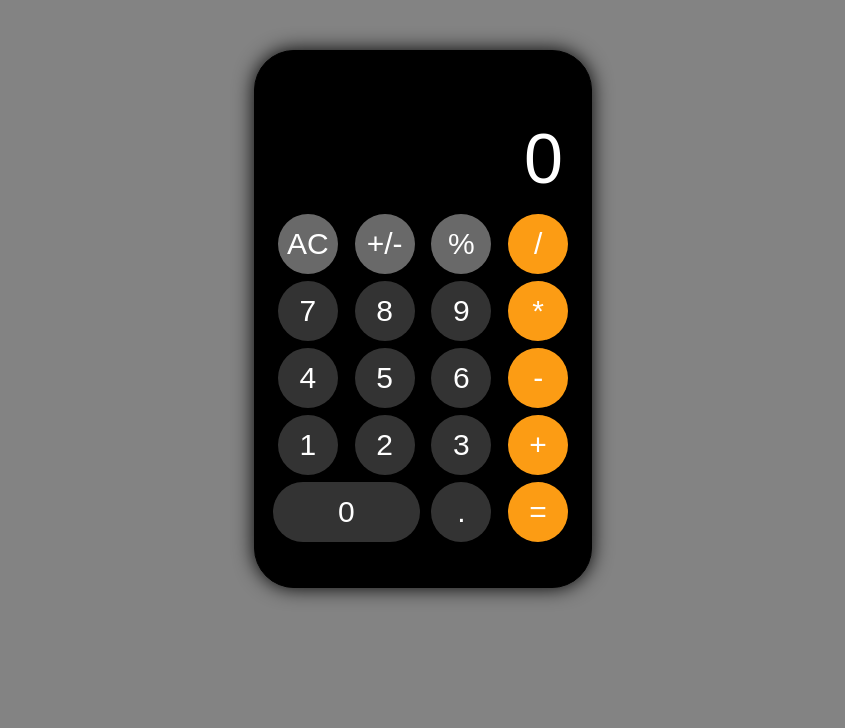
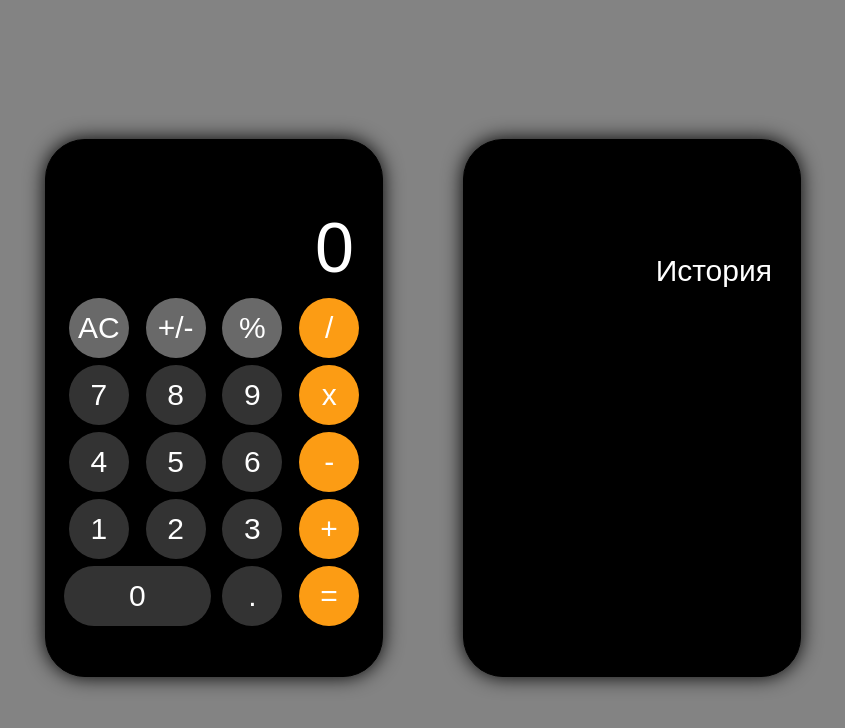
Before and after one commit to Noozlik/Calculator, a plain HTML site: page index.html in a window 1280 px wide. Shown: the whole page, without its empty margins (217-1062 px from the left). Drawn offline with Linux system fonts and the light colour scheme.

Commit message:
corrections3

```diff
--- a/index.html
+++ b/index.html
@@ -6,9 +6,10 @@
     <link rel="stylesheet" href="style.css">
 </head>
 <body>
-<div class="calculator">
-    <div class="sum">0</div>
-    <div class="buttons">
+<div class="calculator-wrapper">
+    <div class="calculator">
+        <div class="sum">0</div>
+        <div class="buttons">
         <div class="btn ac bg-grey">AC</div>
         <div class="btn plus_minus bg-grey">+/-</div>
         <div class="btn percent bg-grey">%</div>
@@ -17,7 +18,7 @@
         <div class="btn seven">7</div>
         <div class="btn eigth">8</div>
         <div class="btn nine">9</div>
-        <div class="btn multiplication bg-orange">*</div>
+        <div class="btn multiplication bg-orange">x</div>
 
         <div class="btn four">4</div>
         <div class="btn five">5</div>
@@ -32,6 +33,10 @@
         <div class="btn zero">0</div>
         <div class="btn comma">.</div>
         <div class="btn equals bg-orange">=</div>
+        </div>
+    </div>
+    <div class="additional-window">
+        <div class="calc-history">История</div>
     </div>
 </div>
 <script src="script.js"></script>
--- a/script.js
+++ b/script.js
@@ -33,18 +33,18 @@ function division (a, b) {
     }
 }
 
-function plusMinus(a) {
-    return -1 * a;
-}
+// function plusMinus(a) {
+//     return -1 * a;
+// }
 
-function percent (a, b) {
-    return (a * b) / 100;
-}
+// function percent (a, b) {
+//     return (a * b) / 100;
+// }
 
 function equals() {
     let expression = display.innerText;
     let result = null;
-    let sign = ['+','-','*','/','%'];
+    let sign = ['+','-','x','/','%'];
     for (let i = 0; i < sign.length; i++) {
         let signIndex = expression.indexOf(sign[i]);
         if (signIndex !== -1) {
@@ -57,7 +57,7 @@ function equals() {
                 case "-":
                     result = minus(num1, num2);
                     break;
-                case "*":
+                case "x":
                     result = multi(num1, num2);
                     break;
                 case "/":
@@ -109,7 +109,7 @@ but.forEach((item)=> {
         switch (event.target.innerText) {
             case "+":
             case "-":
-            case "*":
+            case "x":
             case "/":
             case "%":
                 if (stack.pop() !== "+" && stack.pop() !== "-" && stack.pop() !== "*" && stack.pop() !== "/") {
@@ -117,7 +117,11 @@ but.forEach((item)=> {
                 }
                 break;
             case "+/-":
-                display.innerText = plusMinus(parseFloat(display.innerText));
+                if (display.innerText[0] === "-") {
+                    display.innerText = display.innerText.slice(1);
+                } else {
+                    display.innerText = '-' + display.innerText;
+                }
                 break;
             /*case "%":
                 display.innerText = percent(num1, num2);
--- a/style.css
+++ b/style.css
@@ -2,22 +2,29 @@ body {
     background: #838383;
 }
 
+.calculator-wrapper {
+    margin: 0;
+    display: flex;
+    justify-content: center;
+    align-items: center;
+    height: 100vh;
+}
+
 .calculator {
-    margin: 50px auto;
+    margin: 40px;
     width: 300px;
     height: 500px;
     border: 1px solid #000;
     border-radius: 40px;
     background: #000;
     color: #fff;
-    font-family: arial;
+    font-family: arial, sans-serif;
     padding: 18px;
     box-shadow: 0 0 20px rgba(0,0,0,1);
 }
 
 .sum {
     font-size: 70px;
-    margin-bottom: 5px;
     padding: 10px;
     height: 120px;
     display: flex;
@@ -64,3 +71,26 @@ body {
 .btn.bg-orange {
     background: #fc9c14;
 }
+
+.additional-window {
+    margin: 40px;
+    padding: 18px;
+    width: 300px;
+    height: 500px;
+    border: 1px solid #000;
+    box-shadow: 0 0 20px rgba(0,0,0,1);
+    border-radius: 40px;
+    background: #000;
+    color: #fff;
+}
+
+.calc-history {
+    height: 120px;
+    display: flex;
+    flex-direction: column-reverse;
+    flex-wrap: wrap;
+    align-content: flex-end;
+    font-size: 30px;
+    padding: 10px;
+    font-family: AriL, sans-serif;
+}
```
